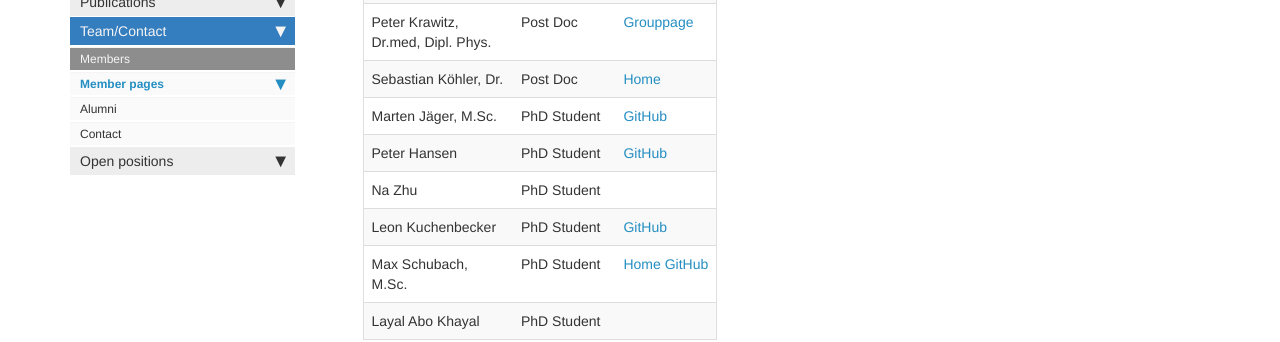
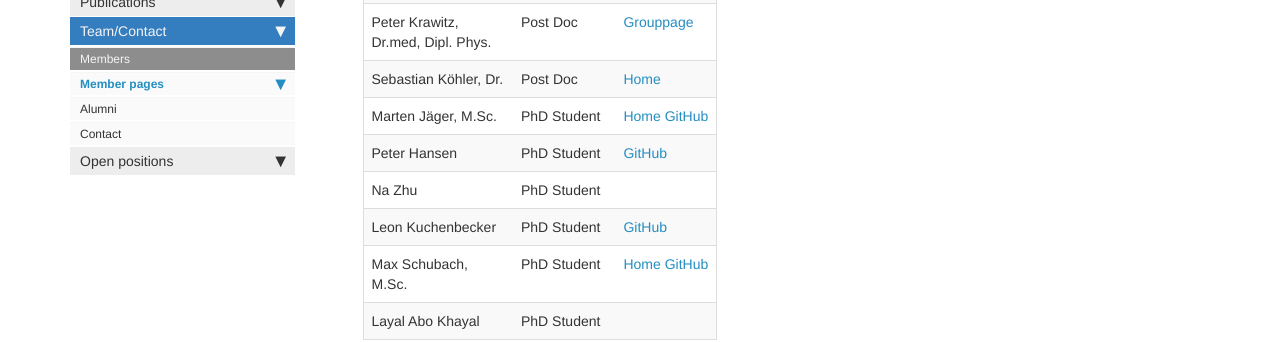
Before and after one commit to charite/charite.github.io, a Jekyll site: the page built from team.md, in a window 1280 px wide. Shown: the part 252-594 px from the top of the page. Built offline with Jekyll 4.4.1, drawn with Linux system fonts in a browser that asks for light colours; nearby versions of some CDN libraries; library files that are not in the unit come from our copies; comment, search, counter and statistics services are not loaded.

Commit message:
add link

```diff
--- a/team.md
+++ b/team.md
@@ -8,7 +8,7 @@ Name                                | Position      | Link
 Prof. Peter N. Robinson, MD, M.Sc.  | Group Leader  | [GitHub](https://github.com/pnrobinson)
 Peter Krawitz, Dr.med, Dipl. Phys.  | Post Doc      | [Grouppage](http://krawitz.charite.de/)
 Sebastian Köhler, Dr.               | Post Doc      | [Home](http://drseb.github.io/)
-Marten Jäger, M.Sc.                 | PhD Student   | [GitHub](https://github.com/martenj)
+Marten Jäger, M.Sc.                 | PhD Student   | [Home](team_jaeger.html) [GitHub](https://github.com/martenj)
 Peter Hansen                        | PhD Student   | [GitHub](https://github.com/hansenp)
 Na Zhu                              | PhD Student   |
 Leon Kuchenbecker                   | PhD Student   | [GitHub](https://github.com/lkuchenb)
```
